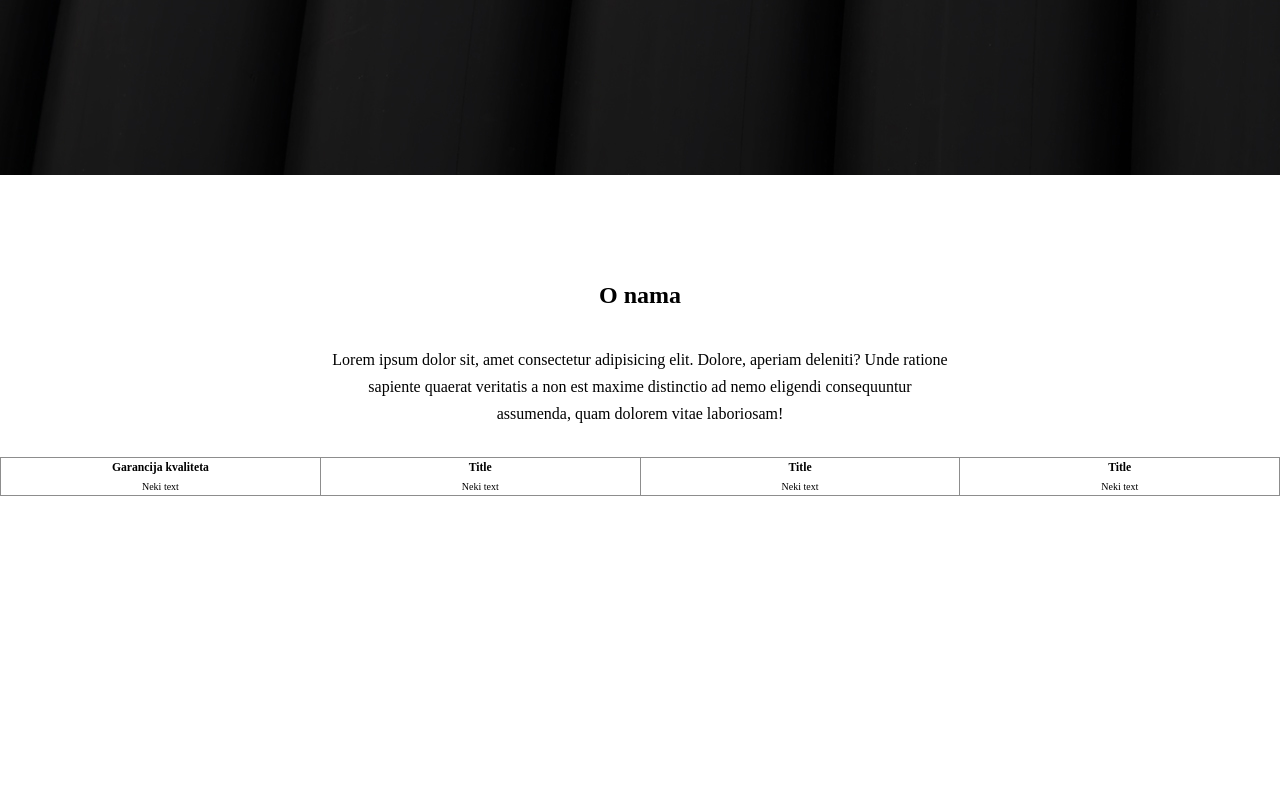
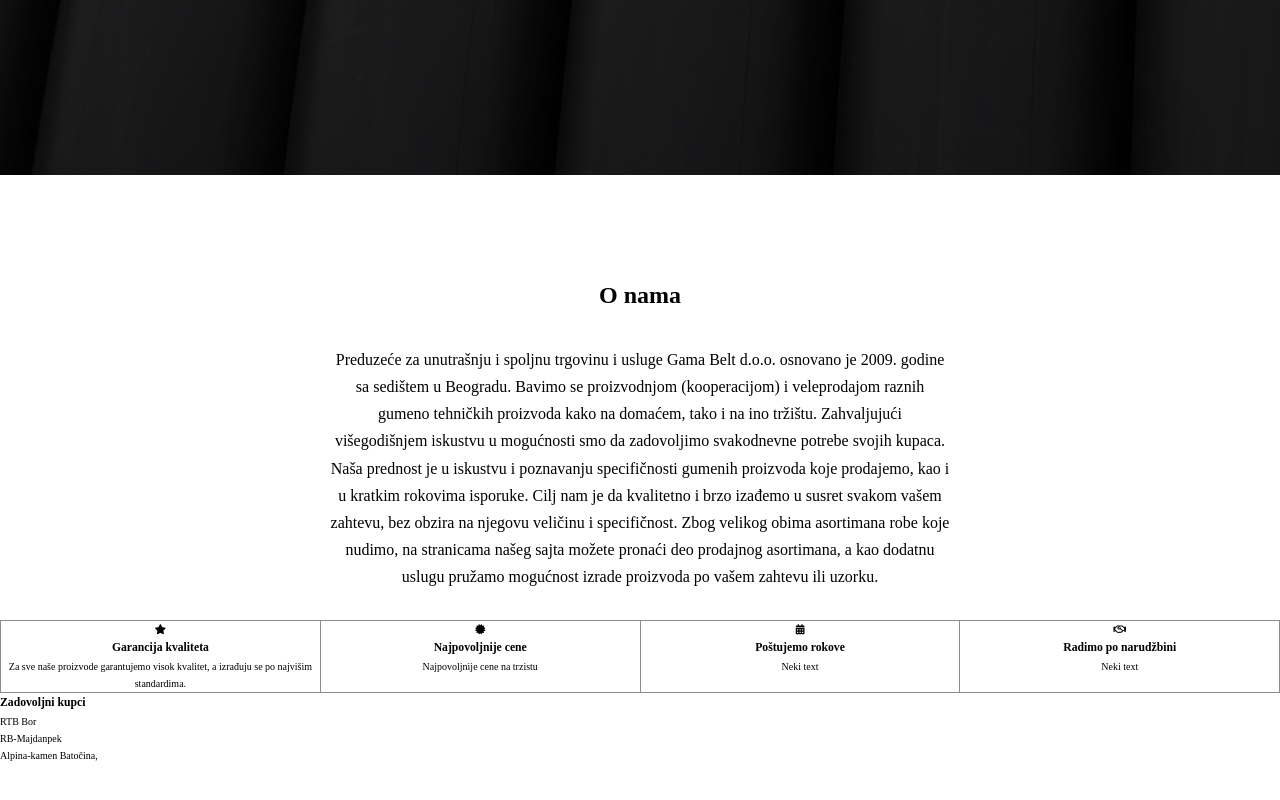
Before and after one commit to Srdjan-Margetic/gamabelt, a website: page index.html in a window 1280 px wide. Shown: the part 625-1425 px from the top of the page. Before the commit the page ends 1221 px from the top, so only its background shows below. Drawn offline with Linux system fonts and the light colour scheme.

Commit message:
Add text for the about section customers

```diff
--- a/index.html
+++ b/index.html
@@ -38,28 +38,63 @@
       <section class="about">
         <h2 class="about_title">O nama</h2>
         <p class="about_text">
-          Lorem ipsum dolor sit, amet consectetur adipisicing elit. Dolore,
-          aperiam deleniti? Unde ratione sapiente quaerat veritatis a non est
-          maxime distinctio ad nemo eligendi consequuntur assumenda, quam
-          dolorem vitae laboriosam!
+          Preduzeće za unutrašnju i spoljnu trgovinu i usluge Gama Belt d.o.o.
+          osnovano je 2009. godine sa sedištem u Beogradu. Bavimo se
+          proizvodnjom (kooperacijom) i veleprodajom raznih gumeno tehničkih
+          proizvoda kako na domaćem, tako i na ino tržištu. Zahvaljujući
+          višegodišnjem iskustvu u mogućnosti smo da zadovoljimo svakodnevne
+          potrebe svojih kupaca. Naša prednost je u iskustvu i poznavanju
+          specifičnosti gumenih proizvoda koje prodajemo, kao i u kratkim
+          rokovima isporuke. Cilj nam je da kvalitetno i brzo izađemo u susret
+          svakom vašem zahtevu, bez obzira na njegovu veličinu i specifičnost.
+          Zbog velikog obima asortimana robe koje nudimo, na stranicama našeg
+          sajta možete pronaći deo prodajnog asortimana, a kao dodatnu uslugu
+          pružamo mogućnost izrade proizvoda po vašem zahtevu ili uzorku.
         </p>
 
         <div class="card-wrapper">
           <div class="card">
+            <i class="fas fa-star"></i>
             <h3>Garancija kvaliteta</h3>
+            <p>
+              Za sve naše proizvode garantujemo visok kvalitet, a izrađuju se po
+              najvišim standardima.
+            </p>
+          </div>
+          <div class="card">
+            <i class="fas fa-certificate"></i>
+            <h3>Najpovoljnije cene</h3>
+            <p>Najpovoljnije cene na trzistu</p>
+          </div>
+          <div class="card">
+            <i class="fas fa-calendar-alt"></i>
+            <h3>Poštujemo rokove</h3>
             <p>Neki text</p>
           </div>
           <div class="card">
-            <h3>Title</h3>
+            <i class="far fa-handshake"></i>
+
+            <h3>Radimo po narudžbini</h3>
             <p>Neki text</p>
           </div>
-          <div class="card">
-            <h3>Title</h3>
-            <p>Neki text</p>
-          </div>
-          <div class="card">
-            <h3>Title</h3>
-            <p>Neki text</p>
+        </div>
+
+        <div class="slider our_customers">
+          <h3 class="customers_title">Zadovoljni kupci</h3>
+          <div class="customers_wrapper">
+            <p class="customers">RTB Bor</p>
+            <p class="customers">RB-Majdanpek</p>
+            <p class="customers">
+              Alpina-kamen Batočina,
+
+              <!-- Petrovac
+            na Mlavi, Ljubovija, PZR Beograd, JKP- Beograd Put, TE i Rudnik
+            Gacko, Monting Energetika Trebinje, TE i Rudnik Ugljevik, Rudnik Pb
+            i Zn GROT- Kriva Feja, Fabrika šećera Crvenka, Juhor-Jagodina,
+            Mlekara- Sabac, Mlekara Kraljevo, JKP- Beogradske elektrane,
+            farmakom-Sabac Rudnik Pb i Zn Lece-Medveđa, cementara "Holcim", TE i
+            Rudnik- Kostolac, Hidromol - Podgorica. -->
+            </p>
           </div>
         </div>
       </section>
```
